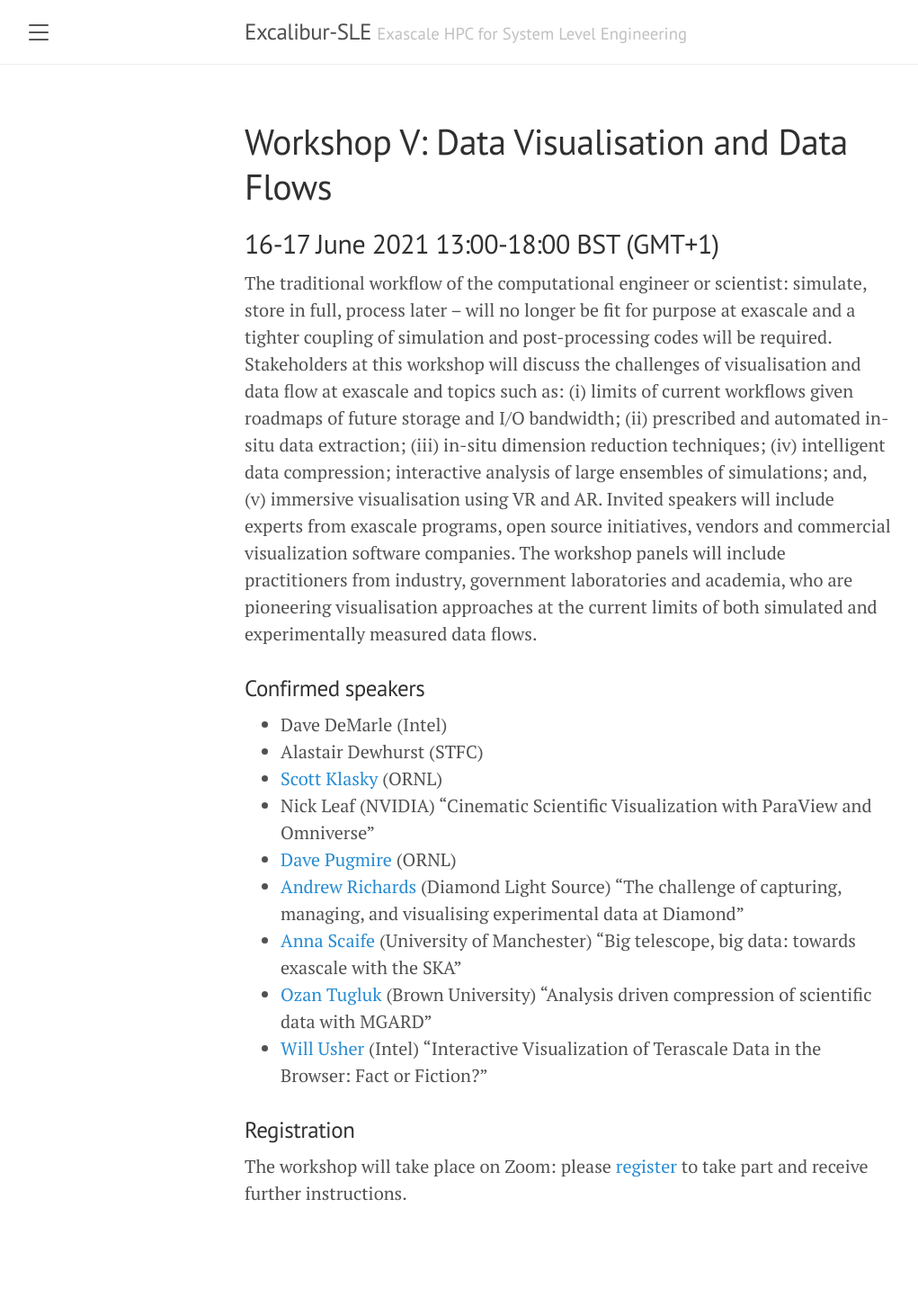
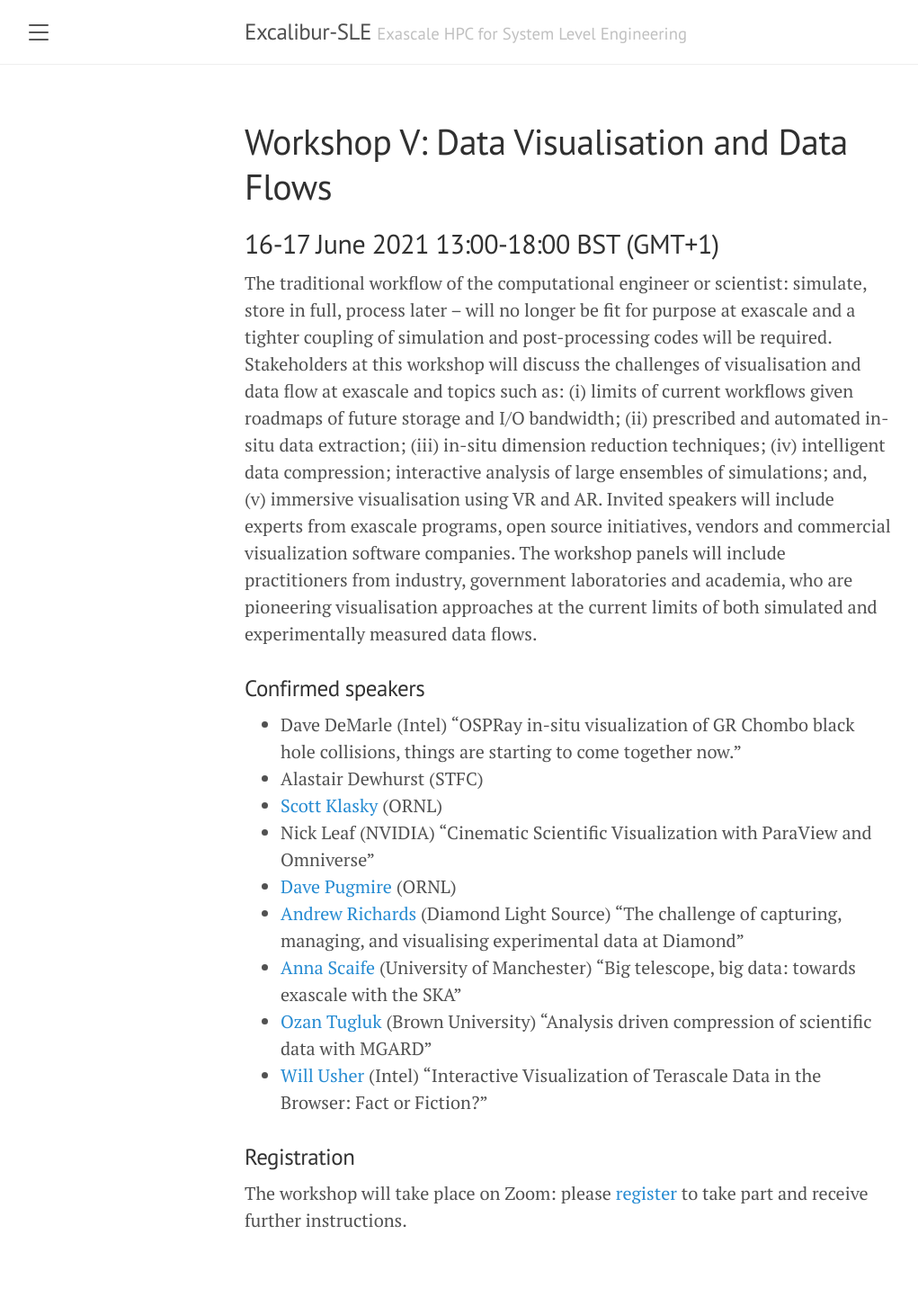
Before and after one commit to Excalibur-SLE/Excalibur-SLE.github.io, a Jekyll site: the page built from workshop5.md, in a window 1280 px wide. Shown: the whole page at 90% size, without its empty margins (8-1029 px from the left). Built offline with Jekyll 4.4.1, drawn with Linux system fonts in a browser that asks for light colours; before the commit the page ends 1422 px from its top, so only the background shows below that.

Commit message:
deMarle talk title added

```diff
--- a/workshop5.md
+++ b/workshop5.md
@@ -24,7 +24,7 @@ experimentally measured data flows.
 
 ### Confirmed speakers
 
-* Dave DeMarle (Intel)
+* Dave DeMarle (Intel) “OSPRay in-situ visualization of GR Chombo black hole collisions, things are starting to come together now."
 * Alastair Dewhurst (STFC)
 * [Scott Klasky](https://csmd.ornl.gov/profile/scott-klasky) (ORNL)
 * Nick Leaf (NVIDIA) "Cinematic Scientific Visualization with ParaView and Omniverse"
```
